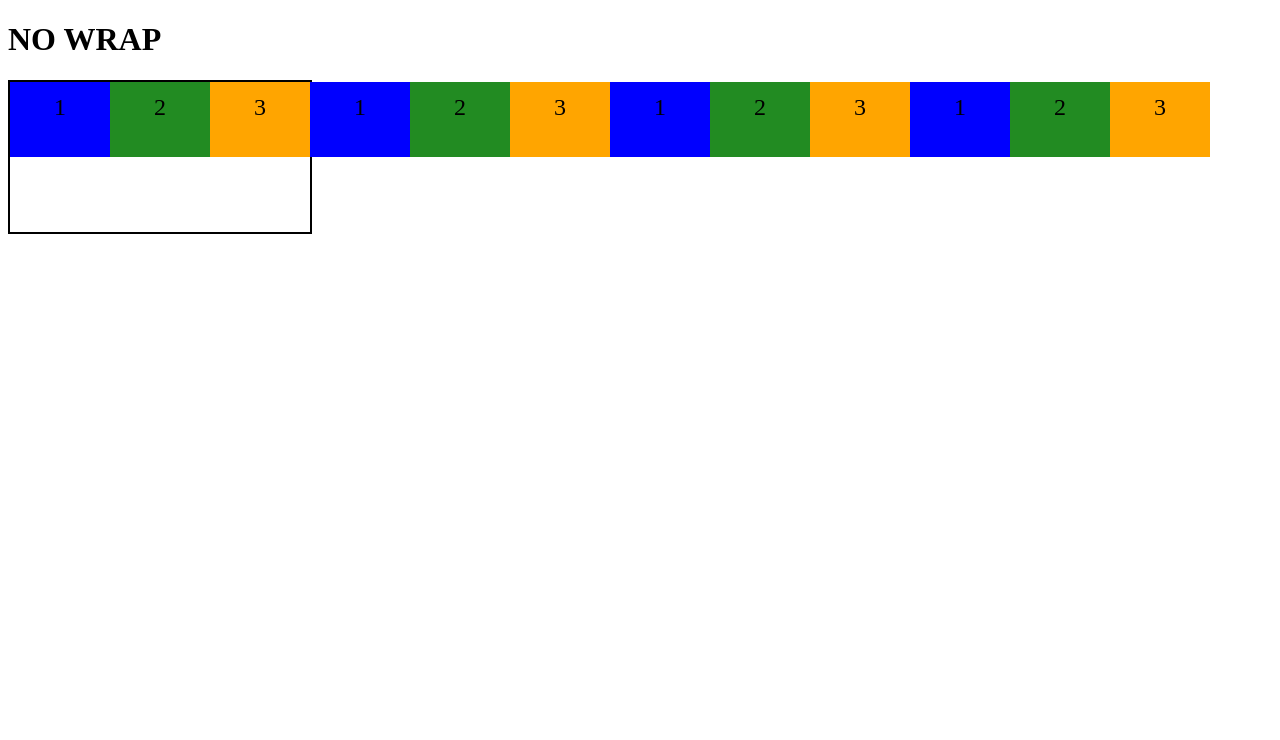
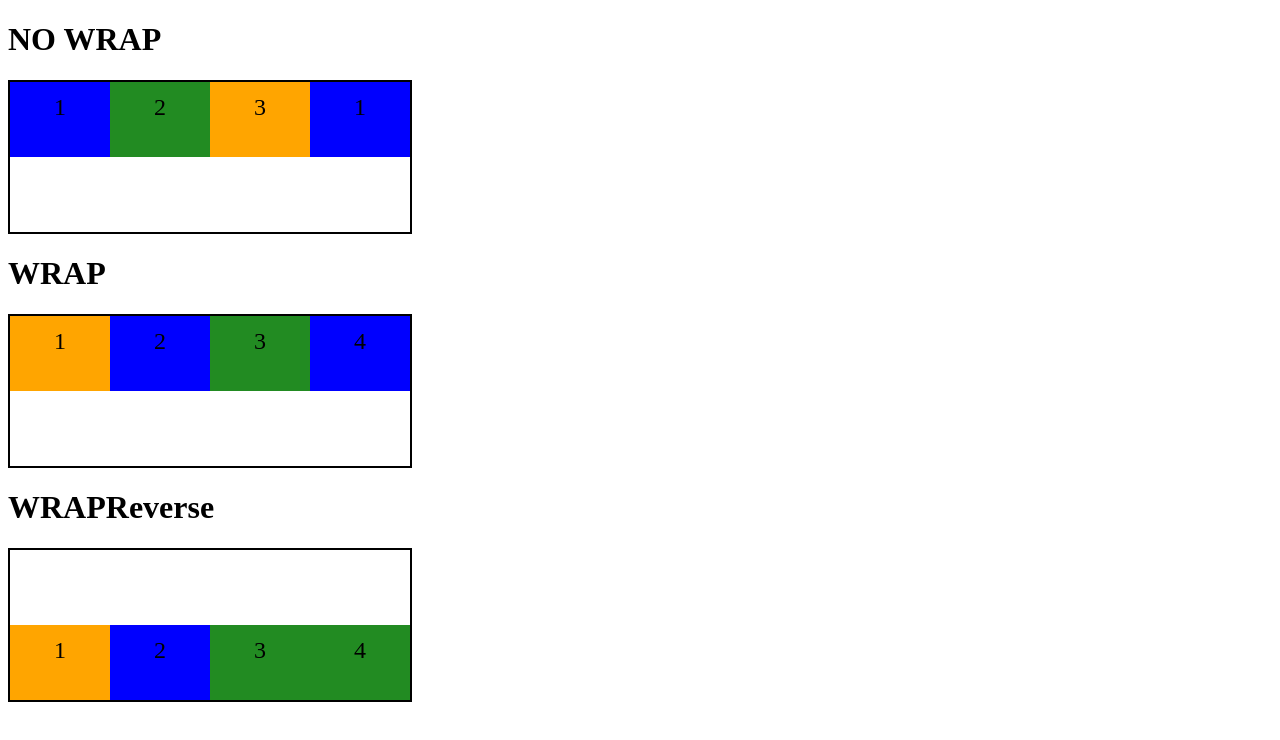
Before and after one commit to ttiago12/posicionando-dio, a plain HTML site: page 2-flex-wrap.html in a window 1280 px wide. Drawn offline with Linux system fonts and the light colour scheme.

Commit message:
reverser

```diff
--- a/2-flex-wrap.html
+++ b/2-flex-wrap.html
@@ -10,7 +10,7 @@
             display: flex;
             height : 150px;
             border: 2px solid black;
-            max-width: 300px ;
+            max-width: 400px ;
         }
 
         .item{
@@ -22,6 +22,12 @@
         }
         .nowrap{
             flex-wrap: nowrap;
+        }
+        .wrap{
+            flex-wrap: wrap;
+        }
+        .wrap-reverse{
+            flex-wrap: wrap-reverse;
         }
         .blue{
             background-color: blue;
@@ -37,20 +43,28 @@
 </head>
 <body>
     <h1>NO WRAP</h1>
-     <div class="flex-container">
+     <div class="flex-container nowrap">
          <div class="item blue">1</div>
          <div class="item green">2</div>
          <div class="item orange">3</div>
          <div class="item blue">1</div>
-         <div class="item green">2</div>
-         <div class="item orange">3</div>
-         <div class="item blue">1</div>
-         <div class="item green">2</div>
-         <div class="item orange">3</div>
-         <div class="item blue">1</div>
-         <div class="item green">2</div>
-         <div class="item orange">3</div>
+
+     </div>
+     <h1>WRAP</h1>
+     <div class="flex-container wrap">
+         <div class="item orange">1</div>
+         <div class="item blue">2</div>
+         <div class="item green">3</div>
+         <div class="item blue">4</div>
      </div>
 
+     <h1>WRAPReverse</h1>
+     <div class="flex-container wrap-reverse">
+         <div class="item orange">1</div>
+         <div class="item blue">2</div>
+         <div class="item green">3</div>
+         <div class="item green">4</div>
+
+     </div>
 </body>
 </html>
```
